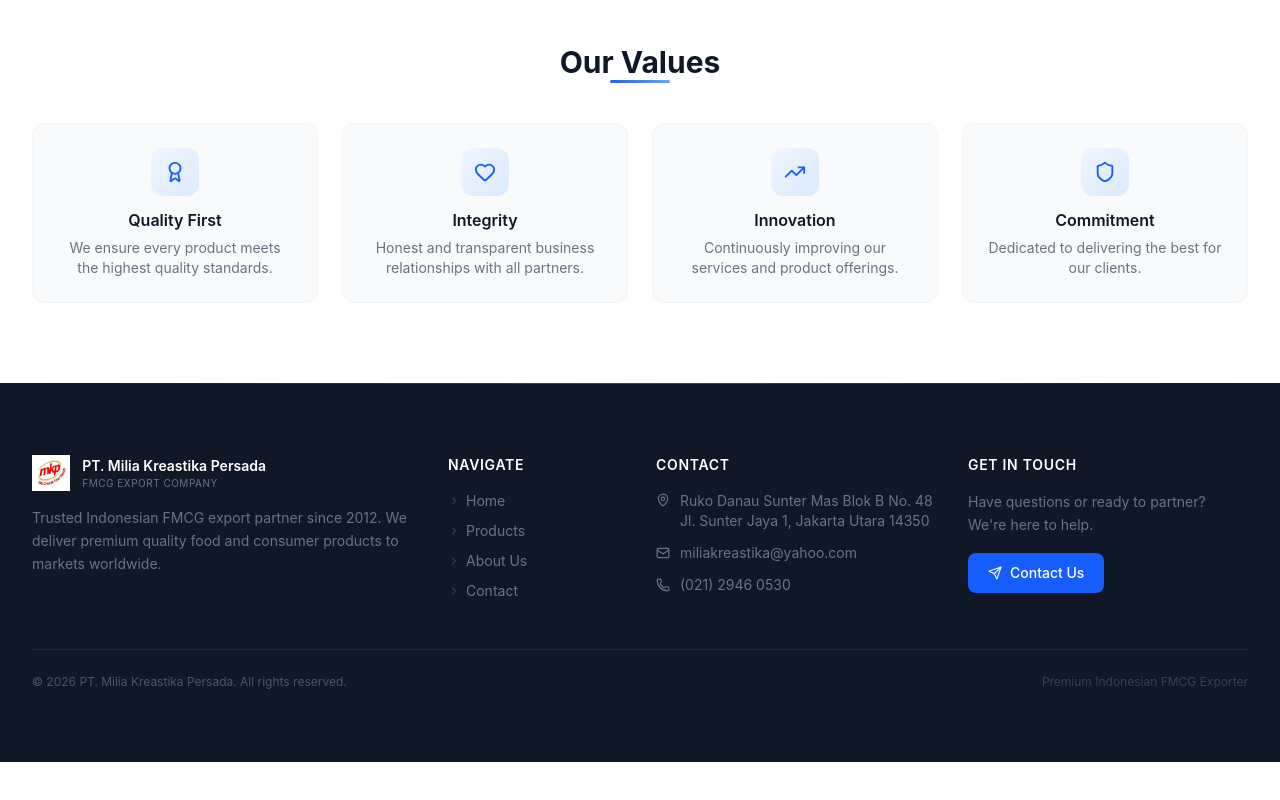
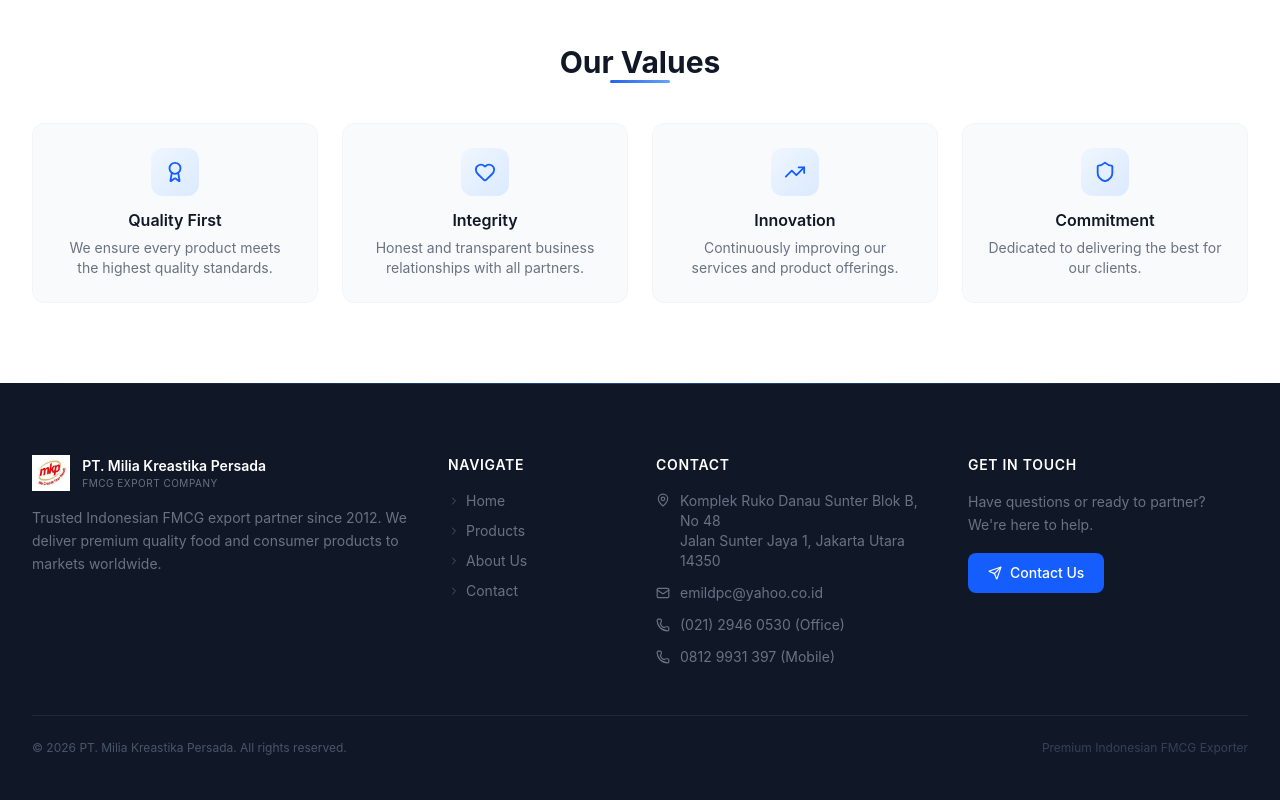
Before and after one commit to denta120208/company, a React (Vite) app: page /about in a window 1280 px wide. Shown: the part 1238-2038 px from the top of the page. Before the commit the page ends 2000 px from the top, so only its background shows below. Built offline with nearby package versions, Linux system fonts and the light colour scheme; no server answers; the database is empty.

Commit message:
feat: update contact info and product spec layout

```diff
--- a/src/components/Footer.tsx
+++ b/src/components/Footer.tsx
@@ -55,20 +55,26 @@ export default function Footer() {
                 <li className="flex items-start gap-2.5">
                   <MapPin size={14} className="mt-0.5 shrink-0 text-gray-500" />
                   <span className="text-gray-500">
-                    Ruko Danau Sunter Mas Blok B No. 48<br />
-                    Jl. Sunter Jaya 1, Jakarta Utara 14350
+                    Komplek Ruko Danau Sunter Blok B, No 48<br />
+                    Jalan Sunter Jaya 1, Jakarta Utara 14350
                   </span>
                 </li>
                 <li>
-                  <a href="mailto:miliakreastika@yahoo.com" className="flex items-center gap-2.5 text-gray-500 hover:text-white transition-colors group">
+                  <a href="mailto:emildpc@yahoo.co.id" className="flex items-center gap-2.5 text-gray-500 hover:text-white transition-colors group">
                     <Mail size={14} className="shrink-0 text-gray-500 group-hover:text-blue-500 transition-colors" />
-                    miliakreastika@yahoo.com
+                    emildpc@yahoo.co.id
                   </a>
                 </li>
                 <li>
                   <a href="tel:+622129460530" className="flex items-center gap-2.5 text-gray-500 hover:text-white transition-colors group">
                     <Phone size={14} className="shrink-0 text-gray-500 group-hover:text-blue-500 transition-colors" />
-                    (021) 2946 0530
+                    (021) 2946 0530 (Office)
+                  </a>
+                </li>
+                <li>
+                  <a href="tel:+628129931397" className="flex items-center gap-2.5 text-gray-500 hover:text-white transition-colors group">
+                    <Phone size={14} className="shrink-0 text-gray-500 group-hover:text-blue-500 transition-colors" />
+                    0812 9931 397 (Mobile)
                   </a>
                 </li>
               </ul>
--- a/src/pages/public/Contact.tsx
+++ b/src/pages/public/Contact.tsx
@@ -6,22 +6,28 @@ const contactInfo = [
     icon: MapPin,
     title: 'Address',
     lines: [
-      'Ruko Danau Sunter Mas Blok B No. 48',
-      'Jl. Sunter Jaya 1, Jakarta Utara 14350',
-      'Indonesia',
+      'Komplek Ruko Danau Sunter Blok B, No 48',
+      'Jalan Sunter Jaya 1, Jakarta Utara 14350',
+      'INDONESIA',
     ],
   },
   {
     icon: Phone,
-    title: 'Telepon',
+    title: 'Office',
     href: 'tel:+622129460530',
     value: '(021) 2946 0530',
   },
   {
+    icon: Phone,
+    title: 'Mobile',
+    href: 'tel:+628129931397',
+    value: '0812 9931 397',
+  },
+  {
     icon: Mail,
     title: 'Email',
-    href: 'mailto:miliakreastika@yahoo.com',
-    value: 'miliakreastika@yahoo.com',
+    href: 'mailto:emildpc@yahoo.co.id',
+    value: 'emildpc@yahoo.co.id',
     copyable: true,
   },
   {
@@ -36,7 +42,7 @@ export default function Contact() {
   const [copied, setCopied] = useState(false)
 
   const copyEmail = useCallback(() => {
-    navigator.clipboard.writeText('miliakreastika@yahoo.com')
+    navigator.clipboard.writeText('emildpc@yahoo.co.id')
     setCopied(true)
     setTimeout(() => setCopied(false), 2000)
   }, [])
@@ -47,7 +53,7 @@ export default function Contact() {
     const body = encodeURIComponent(
       `Name: ${formData.name}\nEmail: ${formData.email}\nCompany: ${formData.company || '-'}\n\n${formData.message}`
     )
-    window.location.href = `mailto:miliakreastika@yahoo.com?subject=${subject}&body=${body}`
+    window.location.href = `mailto:emildpc@yahoo.co.id?subject=${subject}&body=${body}`
   }
 
   return (
--- a/src/pages/public/ProductDetail.tsx
+++ b/src/pages/public/ProductDetail.tsx
@@ -142,9 +142,15 @@ export default function ProductDetail() {
               <SpecItem icon={Package} label="Description" value={selectedVariant.description} />
               <SpecItem icon={Clock} label="Shelf Life" value={selectedVariant.shelf_life} />
               <SpecItem icon={Package} label="Content / Carton" value={selectedVariant.content_per_carton} />
-              <SpecItem icon={Ruler} label="Length (cm)" value={selectedVariant.carton_length} />
-              <SpecItem icon={Ruler} label="Width (cm)" value={selectedVariant.carton_width} />
-              <SpecItem icon={Ruler} label="Height (cm)" value={selectedVariant.carton_height} />
+              <SpecItem
+                icon={Ruler}
+                label="Carton Size"
+                value={
+                  selectedVariant.carton_length && selectedVariant.carton_width && selectedVariant.carton_height
+                    ? `${selectedVariant.carton_length} x ${selectedVariant.carton_width} x ${selectedVariant.carton_height} (cm)`
+                    : null
+                }
+              />
               <SpecItem icon={Ship} label="20 FT" value={selectedVariant.loading_capacity_20ft} />
               <SpecItem icon={Ship} label="40 FT" value={selectedVariant.loading_capacity_40ft} />
             </div>
```
